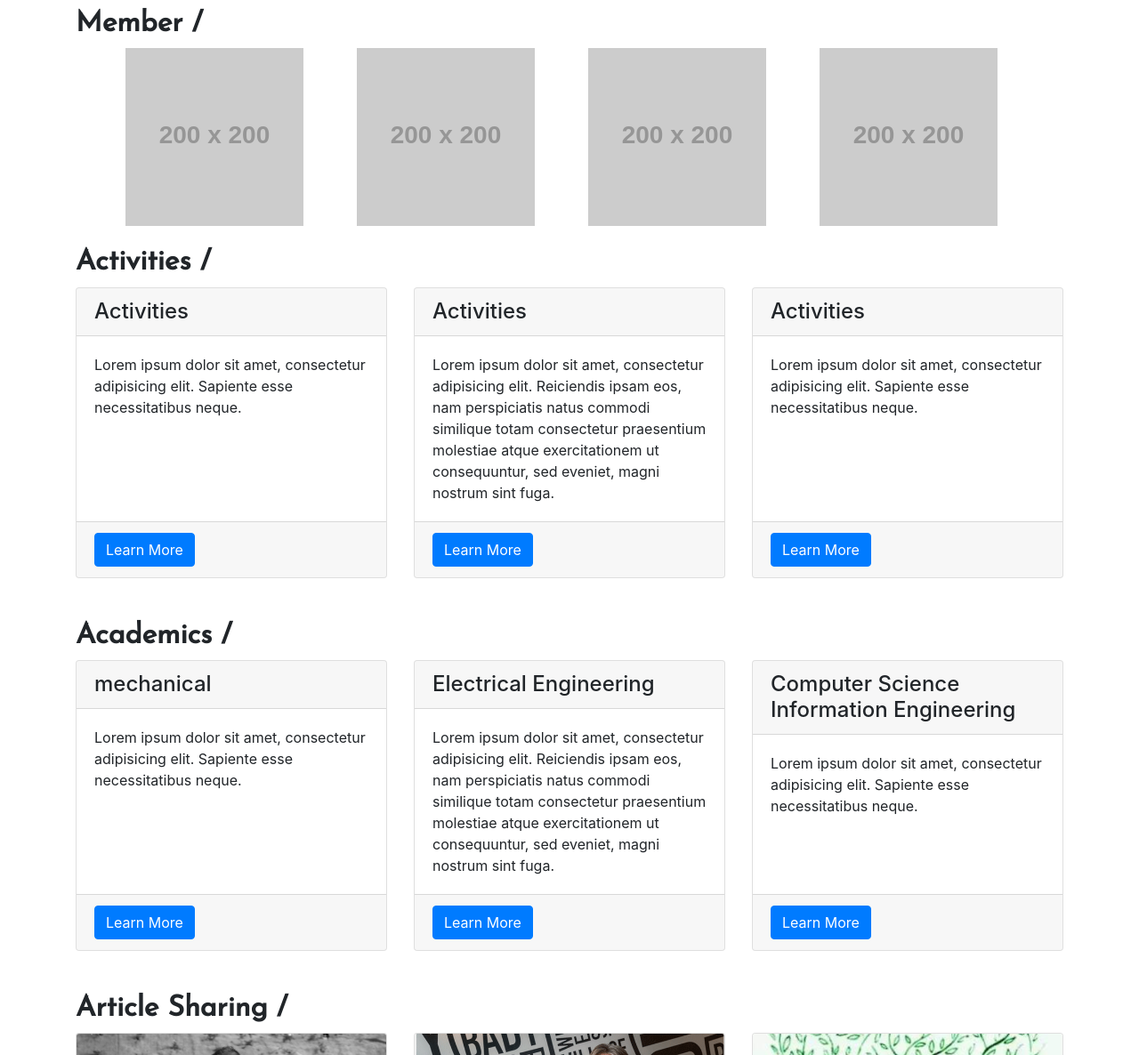
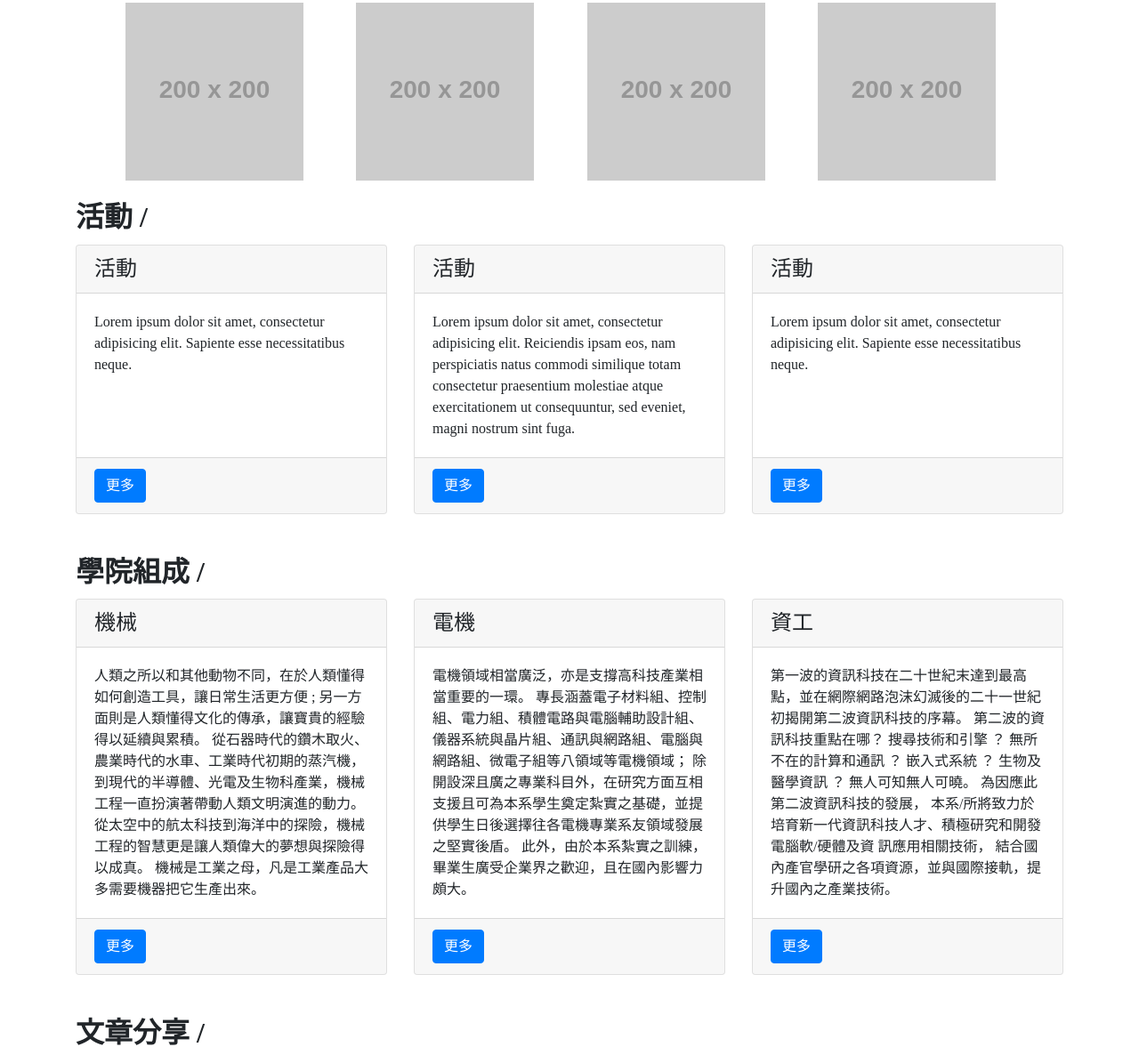
Before and after one commit to YoChenYin/studentBranchweb, a website: page index.html in a window 1280 px wide. Shown: the part 1004-2190 px from the top of the page at 89% size. Drawn offline with Linux system fonts and the light colour scheme; placeholder pictures from the web are drawn by us.

Commit message:
Change to Chinese and add content

```diff
--- a/index.html
+++ b/index.html
@@ -17,6 +17,7 @@
     <link href="css/modern-business.css" rel="stylesheet">
     <link href="https://fonts.googleapis.com/css?family=Concert+One" rel="stylesheet">
     <link href="https://fonts.googleapis.com/css?family=Josefin+Sans" rel="stylesheet">
+    <link rel="icon" href="https://i.imgur.com/mcNWciv.png"/>
   </head>
 <style>
   #subtitle{
@@ -24,9 +25,8 @@
     margin-left: 0.5rem;
   }
   .aboutUs{
-    width: 100%;
-    height: 300px;
-    border:solid #5DB4EE;
+    border: solid #5DB4EE;
+    padding: 30px;
   }
   .mem{
     margin-left:5%;
@@ -37,6 +37,7 @@
 
     <!-- Navigation -->
     <nav class="navbar fixed-top navbar-expand-lg navbar-dark bg-dark fixed-top">
+      <img src="https://i.imgur.com/ccnoos3.png">
       <div class="container">
         <a class="navbar-brand" href="index.html">IEEE in TAINAN .</a>
         <a class="navbar-brand" id="subtitle" href="index.html"style="font-size:16px;font-family: 'Josefin Sans', sans-serif;"> IEEE STUDENT BRANCH AFFINITY GROUP</a>
@@ -136,10 +137,21 @@
       <h1 class="my-4" style="font-size:16px;color:#061763;font-family: 'Concert One', cursive;">Welcome to IEEE in Tainan student Branch /</h1>
 
       <!-- Marketing Icons Section -->
-      <h2 style="font-family: Josefin Sans;font-weight:bolder;">About us /</h2>
-      <div class="aboutUs"></div>
+      <!--h2 style="font-family: Josefin Sans;font-weight:bolder;">About us /</h2-->
+      <h2 style="f55t-family: Josefin Sans;font-weight:bolder;"><font face="Microsoft JhengHei">關於我們 /</font></h2>
+      <!--div class="aboutUs"-->
+      <div>
+      <p class="aboutUs">
+        <font size="5" face="Microsoft JhengHei">
+        在職場裡女性的晉升過程或領導能力往往挑戰，而女性工程領域在位領導者更是少數，因此我們希望藉由創立這個社團增加競爭力，討論此議題。
+        放眼國際和全球人才競爭，可以讓女性在這個過程中互相支持，增強我們在社會中的競爭力並找到在成大向老師們學習，組成共同進步的系統。
+        社群主要會以Mentor-mentee的形式，由學姊來帶學妹，透過彼此在學術和人生上的交流分享與回饋，達到共同成長的目標，讓每一個都變wonder woman。
+        </font>
+      <p>
+      </div>
+      <!--/div-->
 
-      <h2 style="font-family: Josefin Sans;font-weight:bolder;margin-top:2%;">Member /</h2>
+      <h2 style="font-family: Josefin Sans; font-weight:bolder;margin-top:2%;"><font face="Microsoft JhengHei">成員 /<font></h2>
       <div class="banner" id="thumbnail">
         <img class="mem" src="http://placehold.it/200x200" title="Funky roots">
         <img class="mem" src="http://placehold.it/200x200" title="The long and winding road">
@@ -148,81 +160,102 @@
 
 
 
-    <h2 style="font-family: Josefin Sans; font-weight:bolder;margin-top:2%;">Activities /</h2>
+    <h2 style="font-family: Josefin Sans; font-weight:bolder;margin-top:2%;"><font face="Microsoft JhengHei">活動 /<font></h2>
       <div class="row">
         <div class="col-lg-4 mb-4">
           <div class="card h-100">
-            <h4 class="card-header">Activities</h4>
+            <h4 class="card-header">活動</h4>
             <div class="card-body">
               <p class="card-text">Lorem ipsum dolor sit amet, consectetur adipisicing elit. Sapiente esse necessitatibus neque.</p>
             </div>
             <div class="card-footer">
-              <a href="#" class="btn btn-primary">Learn More</a>
+              <a href="#" class="btn btn-primary">更多</a>
             </div>
           </div>
         </div>
         <div class="col-lg-4 mb-4">
           <div class="card h-100">
-            <h4 class="card-header">Activities</h4>
+            <h4 class="card-header">活動</h4>
             <div class="card-body">
               <p class="card-text">Lorem ipsum dolor sit amet, consectetur adipisicing elit. Reiciendis ipsam eos, nam perspiciatis natus commodi similique totam consectetur praesentium molestiae atque exercitationem ut consequuntur, sed eveniet, magni nostrum sint fuga.</p>
             </div>
             <div class="card-footer">
-              <a href="#" class="btn btn-primary">Learn More</a>
+              <a href="#" class="btn btn-primary">更多</a>
             </div>
           </div>
         </div>
         <div class="col-lg-4 mb-4">
           <div class="card h-100">
-            <h4 class="card-header">Activities</h4>
+            <h4 class="card-header">活動</h4>
             <div class="card-body">
               <p class="card-text">Lorem ipsum dolor sit amet, consectetur adipisicing elit. Sapiente esse necessitatibus neque.</p>
             </div>
             <div class="card-footer">
-              <a href="#" class="btn btn-primary">Learn More</a>
+              <a href="#" class="btn btn-primary">更多</a>
             </div>
           </div>
         </div>
       </div>
       <!-- /.row -->
-      <h2 style="font-family: Josefin Sans; font-weight:bolder;margin-top:2%;">Academics /</h2>
+      <h2 style="font-family: Josefin Sans; font-weight:bolder;margin-top:2%;"><font face="Microsoft JhengHei">學院組成 /<font></h2>
       <div class="row">
         <div class="col-lg-4 mb-4">
           <div class="card h-100">
-            <h4 class="card-header">mechanical</h4>
+            <font face="Microsoft JhengHei">
+            <h4 class="card-header">機械</h4>
             <div class="card-body">
-              <p class="card-text">Lorem ipsum dolor sit amet, consectetur adipisicing elit. Sapiente esse necessitatibus neque.</p>
+              <p class="card-text">
+              人類之所以和其他動物不同，在於人類懂得如何創造工具，讓日常生活更方便 ;
+              另一方面則是人類懂得文化的傳承，讓寶貴的經驗得以延續與累積。
+              從石器時代的鑽木取火、農業時代的水車、工業時代初期的蒸汽機，到現代的半導體、光電及生物科產業，機械工程一直扮演著帶動人類文明演進的動力。
+              從太空中的航太科技到海洋中的探險，機械工程的智慧更是讓人類偉大的夢想與探險得以成真。
+              機械是工業之母，凡是工業產品大多需要機器把它生產出來。
+              </p>
             </div>
             <div class="card-footer">
-              <a href="#" class="btn btn-primary">Learn More</a>
+              <a href="#" class="btn btn-primary">更多</a>
             </div>
+            </font>
           </div>
         </div>
         <div class="col-lg-4 mb-4">
           <div class="card h-100">
-            <h4 class="card-header">Electrical Engineering</h4>
+            <font face="Microsoft JhengHei">
+            <h4 class="card-header">電機</h4>
             <div class="card-body">
-              <p class="card-text">Lorem ipsum dolor sit amet, consectetur adipisicing elit. Reiciendis ipsam eos, nam perspiciatis natus commodi similique totam consectetur praesentium molestiae atque exercitationem ut consequuntur, sed eveniet, magni nostrum sint fuga.</p>
+              <p class="card-text">
+              電機領域相當廣泛，亦是支撐高科技產業相當重要的一環。
+              專長涵蓋電子材料組、控制組、電力組、積體電路與電腦輔助設計組、儀器系統與晶片組、通訊與網路組、電腦與網路組、微電子組等八領域等電機領域；
+              除開設深且廣之專業科目外，在研究方面互相支援且可為本系學生奠定紮實之基礎，並提供學生日後選擇往各電機專業系友領域發展之堅實後盾。
+              此外，由於本系紮實之訓練，畢業生廣受企業界之歡迎，且在國內影響力頗大。
+              </p>
             </div>
             <div class="card-footer">
-              <a href="#" class="btn btn-primary">Learn More</a>
+              <a href="#" class="btn btn-primary">更多</a>
             </div>
+            </font>
           </div>
         </div>
         <div class="col-lg-4 mb-4">
           <div class="card h-100">
-            <h4 class="card-header">Computer Science Information Engineering</h4>
+            <font face="Microsoft JhengHei">
+            <h4 class="card-header">資工</h4>
             <div class="card-body">
-              <p class="card-text">Lorem ipsum dolor sit amet, consectetur adipisicing elit. Sapiente esse necessitatibus neque.</p>
+              <p class="card-text">
+              第一波的資訊科技在二十世紀末達到最高點，並在網際網路泡沫幻滅後的二十一世紀初揭開第二波資訊科技的序幕。
+              第二波的資訊科技重點在哪？ 搜尋技術和引擎 ？ 無所不在的計算和通訊 ？ 嵌入式系統 ？ 生物及醫學資訊 ？ 無人可知無人可曉。
+              為因應此第二波資訊科技的發展， 本系/所將致力於培育新一代資訊科技人才、積極研究和開發電腦軟/硬體及資 訊應用相關技術， 結合國內產官學研之各項資源，並與國際接軌，提升國內之產業技術。
+              </p>
             </div>
             <div class="card-footer">
-              <a href="#" class="btn btn-primary">Learn More</a>
+              <a href="#" class="btn btn-primary">更多</a>
             </div>
+            </font>
           </div>
         </div>
       </div>
       <!-- Portfolio Section -->
-      <h2 style="font-family: Josefin Sans;font-weight:bolder;margin-top:2%;">Article Sharing /</h2>
+      <h2 style="font-family: Josefin Sans;font-weight:bolder;margin-top:2%;"><font face="Microsoft JhengHei">文章分享 /</font></h2>
 
       <div class="row">
         <div class="col-lg-4 col-sm-6 portfolio-item">
@@ -263,7 +296,7 @@
             <a href="#"><img class="card-img-top" src="http://placehold.it/700x400" alt=""></a>
             <div class="card-body">
               <h4 class="card-title">
-                <a href="#">Project Four</a>
+                <a href="#">主題四</a>
               </h4>
               <p class="card-text">Lorem ipsum dolor sit amet, consectetur adipiscing elit. Nam viverra euismod odio, gravida pellentesque urna varius vitae.</p>
             </div>
@@ -274,7 +307,7 @@
             <a href="#"><img class="card-img-top" src="http://placehold.it/700x400" alt=""></a>
             <div class="card-body">
               <h4 class="card-title">
-                <a href="#">Project Five</a>
+                <a href="#">主題五</a>
               </h4>
               <p class="card-text">Lorem ipsum dolor sit amet, consectetur adipiscing elit. Nam viverra euismod odio, gravida pellentesque urna varius vitae.</p>
             </div>
@@ -285,7 +318,7 @@
             <a href="#"><img class="card-img-top" src="http://placehold.it/700x400" alt=""></a>
             <div class="card-body">
               <h4 class="card-title">
-                <a href="#">Project Six</a>
+                <a href="#">主題六</a>
               </h4>
               <p class="card-text">Lorem ipsum dolor sit amet, consectetur adipisicing elit. Itaque earum nostrum suscipit ducimus nihil provident, perferendis rem illo, voluptate atque, sit eius in voluptates, nemo repellat fugiat excepturi! Nemo, esse.</p>
             </div>
```
